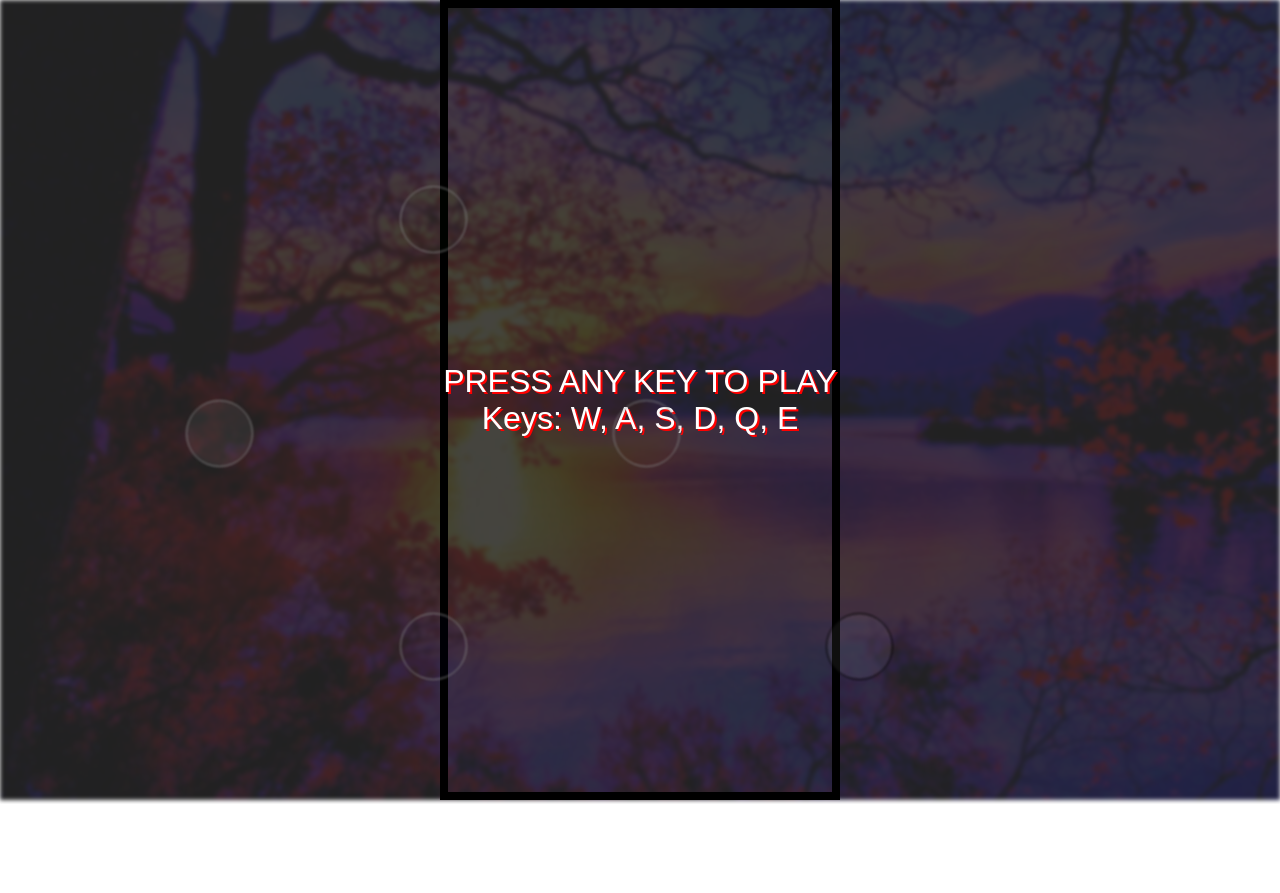
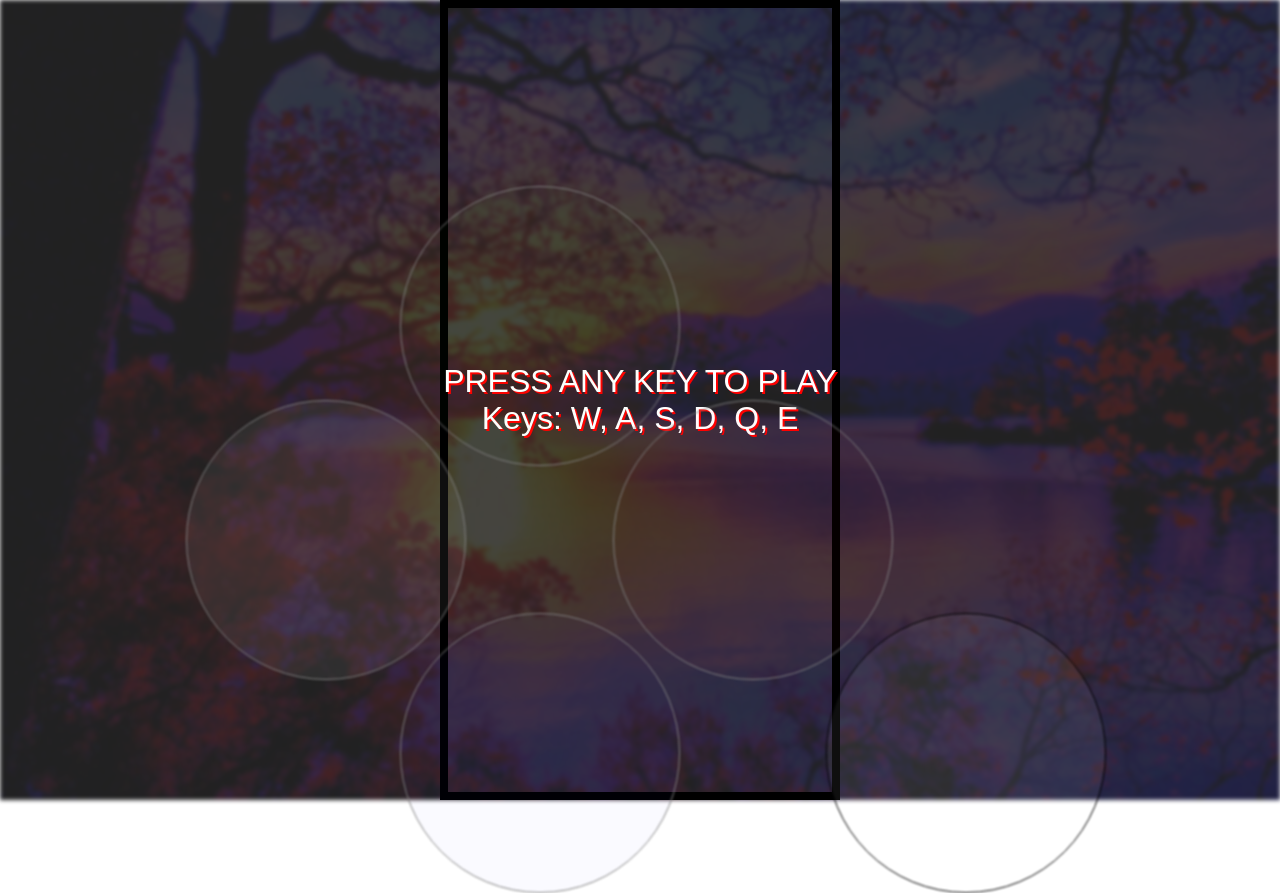
Before and after one commit to JomoPipi/typescript-tetris, a website with bundled scripts: page index.html in a window 1280 px wide. Before the commit the page ends 804 px from the top, so only its background shows below. Built offline with nearby package versions, Linux system fonts and the light colour scheme.

Commit message:
trying something out

```diff
--- a/index.html
+++ b/index.html
@@ -43,10 +43,10 @@
         }
         .game-btn {
             position: absolute;
-            width: 5em;
-            height: 5em;
+            width: 2em;
+            height: 2em;
             border: 1px solid gray;
-            border-radius: 100px;
+            border-radius: 1000px;
             background-color: rgba(255,255,255,0.06);
             filter: blur(1px);
             /* backdrop-filter: blur(4px); */
@@ -55,23 +55,15 @@
             /* backdrop-filter: ; */
         }
         #right-btn {
-            top: 100px;
-            left: 150px;
             background-color: rgba(255,0,0,0.02);
         }
         #up-btn {
-            top: 50px;
-            left: 100px;
             background-color: rgba(0,255,0,0.01);
         }
         #down-btn {
-            top: 150px;
-            left: 100px;
             background-color: rgba(0,0,255,0.02);
         }
         #rotate-btn {
-            top: 150px;
-            left: 200px;
             border: 1px solid black;
         }
 
--- a/src/index.ts
+++ b/src/index.ts
@@ -67,7 +67,7 @@ main: {
         const upBtn = document.getElementById('up-btn')!
         const downBtn = document.getElementById('down-btn')!
         const rotateBtn = document.getElementById('rotate-btn')!
-        // const btns = [leftBtn,rightBtn,upBtn,downBtn,rotateBtn]
+        const btnss = [leftBtn,rightBtn,upBtn,downBtn,rotateBtn]
         positionTheButtons: {
             const W = window.innerWidth
             const w3 = W/6
@@ -86,6 +86,8 @@ main: {
 
             rotateBtn.style.left = `${base + w3 * 3| 0}px`
             rotateBtn.style.top  = `${base + w3 * 2| 0}px`
+
+            btnss.forEach(b => b.style.fontSize = `${Math.max(16, base * 0.75 |0)}px`)
         }
         const btnIdMap =
             { le: PRESSING.left
```
